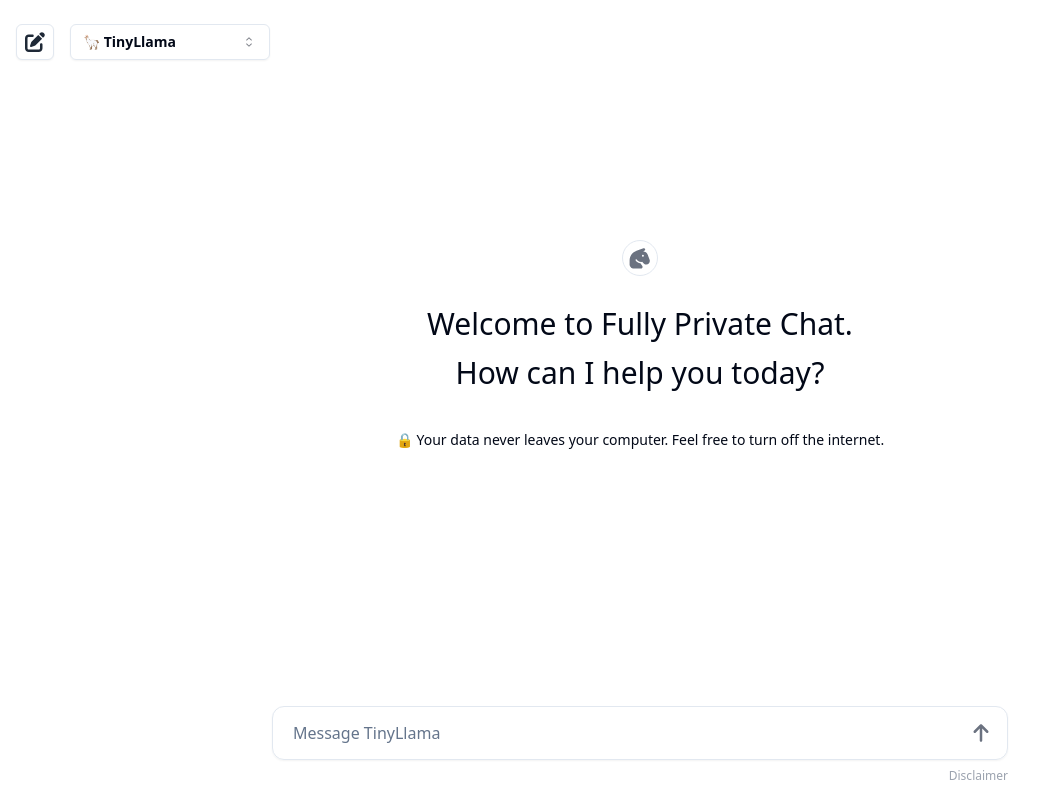
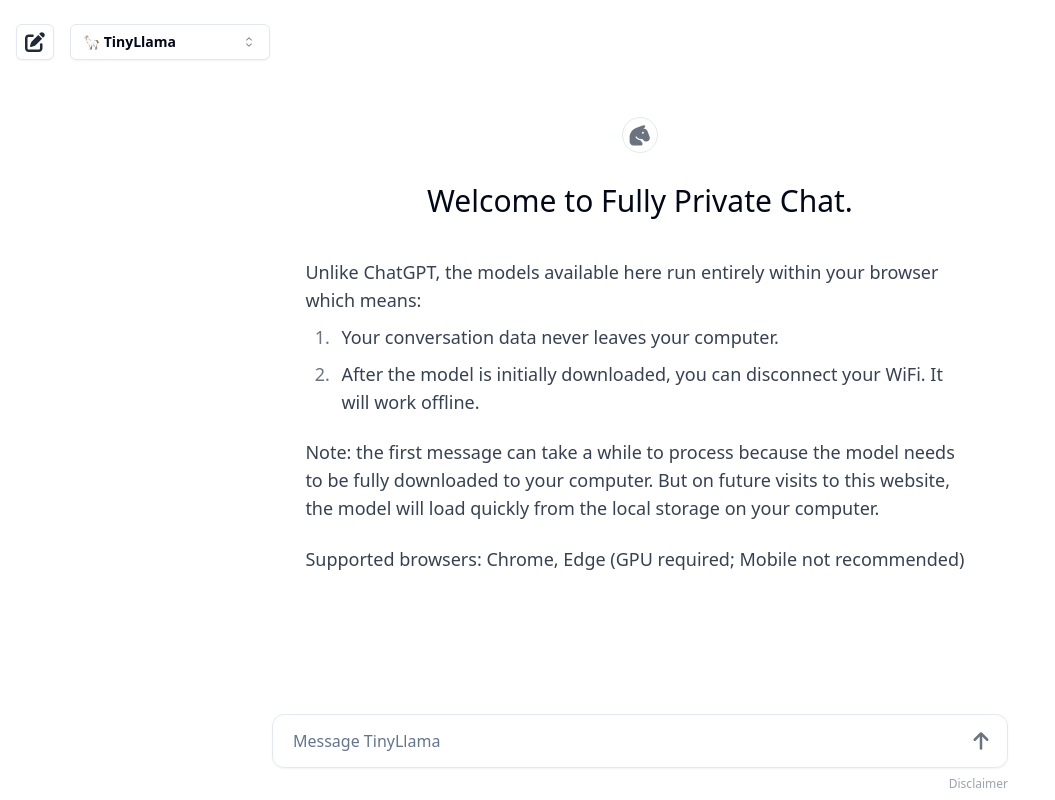
Before and after one commit to abi/secret-llama, a React (Vite) app: page / in a window 1280 px wide. Shown: the whole page, without its empty margins (0-1055 px from the left). Built offline with nearby package versions, Linux system fonts and the light colour scheme; what @mlc-ai/web-llm would draw is missing.

Commit message:
improve initial text

```diff
--- a/src/App.tsx
+++ b/src/App.tsx
@@ -175,14 +175,32 @@ function App() {
         {chatHistory.length === 0 ? (
           <div className="flex justify-center items-center h-full flex-col">
             <FaHorseHead className="text-4xl border p-1 rounded-full text-gray-500 mb-6" />
-            <h1 className="text-3xl font-medium text-center mb-8 leading-relaxed">
-              Welcome to Fully Private Chat. <br />
-              How can I help you today?
-            </h1>
-            <h2 className="text-sm text-center">
-              🔒 Your data never leaves your computer. Feel free to turn off the
-              internet.
-            </h2>
+            <div className="max-w-2xl flex flex-col justify-center ">
+              <h1 className="text-3xl font-medium  mb-8 leading-relaxed text-center">
+                Welcome to Fully Private Chat.
+              </h1>
+              <h2 className="text-lg mb-4 prose">
+                Unlike ChatGPT, the models available here run entirely within
+                your browser which means:
+                <ol>
+                  <li>Your conversation data never leaves your computer.</li>
+                  <li>
+                    After the model is initially downloaded, you can disconnect
+                    your WiFi. It will work offline.
+                  </li>
+                </ol>
+                <p>
+                  Note: the first message can take a while to process because
+                  the model needs to be fully downloaded to your computer. But
+                  on future visits to this website, the model will load quickly
+                  from the local storage on your computer.
+                </p>
+                <p>
+                  Supported browsers: Chrome, Edge (GPU required; Mobile not
+                  recommended)
+                </p>
+              </h2>
+            </div>
           </div>
         ) : (
           <MessageList />
--- a/src/components/UserInput.tsx
+++ b/src/components/UserInput.tsx
@@ -17,7 +17,7 @@ function UserInput({
   const isGenerating = useChatStore((state) => state.isGenerating);
 
   return (
-    <div className="p-4">
+    <div className="p-4 py-2">
       <div className="flex items-center p-2 border rounded-xl shadow-sm">
         <Input
           className="flex-1 border-none shadow-none focus:ring-0
```
